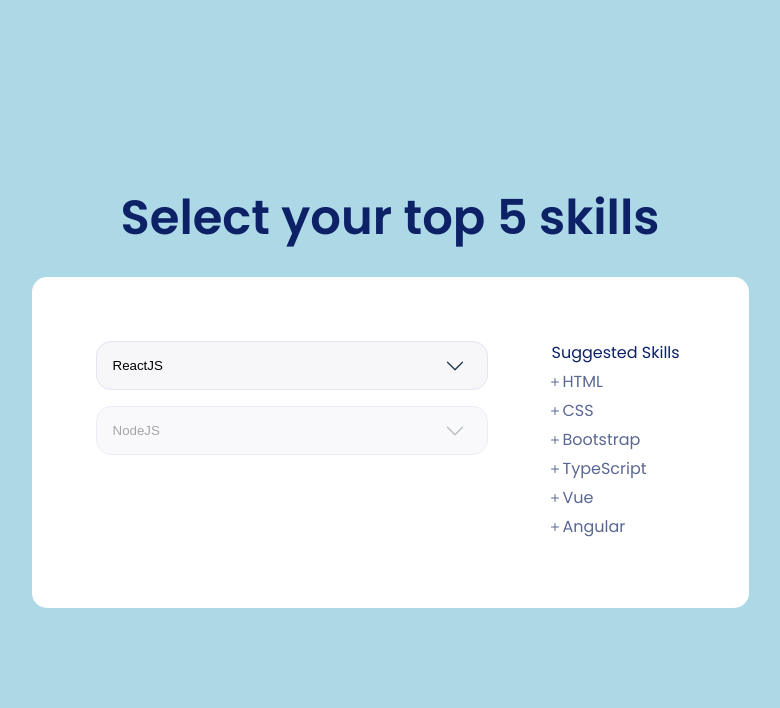
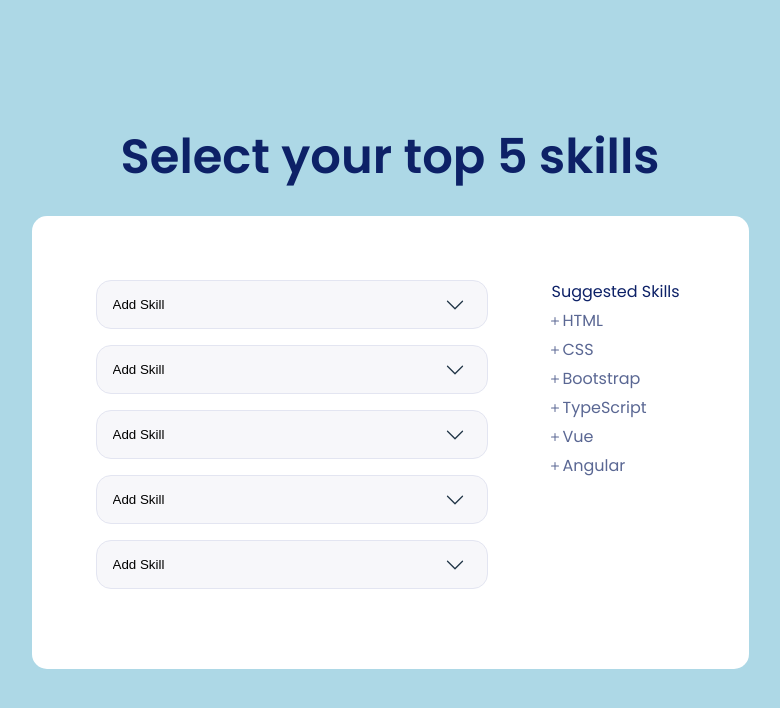
Before and after one commit to DevNik14/sortable-list-component, a React (Vite) app: page / in a window 1280 px wide. Shown: the top 708 px of the page, without its empty margins (250-1030 px from the left). Built offline with nearby package versions, Linux system fonts and the light colour scheme.

Commit message:
feat: allow user to select skill from a select option

```diff
--- a/src/Components/Delete.jsx
+++ b/src/Components/Delete.jsx
@@ -1,6 +1,6 @@
-const Delete = ({deleteHandler}) => {
+const Delete = () => {
   return (
-    <svg onClick={deleteHandler} xmlns="http://www.w3.org/2000/svg" width="16" height="16" fill="currentColor" className="bi bi-x" viewBox="0 0 16 16">
+    <svg xmlns="http://www.w3.org/2000/svg" width="16" height="16" fill="currentColor" className="bi bi-x" viewBox="0 0 16 16">
       <path d="M4.646 4.646a.5.5 0 0 1 .708 0L8 7.293l2.646-2.647a.5.5 0 0 1 .708.708L8.707 8l2.647 2.646a.5.5 0 0 1-.708.708L8 8.707l-2.646 2.647a.5.5 0 0 1-.708-.708L7.293 8 4.646 5.354a.5.5 0 0 1 0-.708" />
     </svg>
   )
--- a/src/Components/SelectedSkillsList/SelectedSkillsList.jsx
+++ b/src/Components/SelectedSkillsList/SelectedSkillsList.jsx
@@ -9,49 +9,59 @@
 
 const SelectedSkillsList = () => {
   const suggestedSKillsList = ['HTML', 'CSS', 'Bootstrap', 'TypeScript', 'Vue', 'Angular'];
-  const [selectedSKillList, setSelectedSKillList] = useState([]);
+  const [selectedSKillList, setSelectedSKillList] = useState({
+    firstSkill: '',
+    secondSkill: '',
+    thirdSkill: '',
+    fourthSkill: '',
+    fifthSkill: ''
+  });
 
   const selectSkillHandler = (e) => {
-    const selectedSKill = e.currentTarget.textContent;
-    if(selectedSKillList.includes(selectedSKill)) {
+    const selectedSKill = e.target.value;
+    if (Object.values(selectedSKillList).includes(selectedSKill)) {
       console.log('This skill already have been added');
     } else {
-      setSelectedSKillList(oldState => [...oldState, selectedSKill]);
+      setSelectedSKillList(oldState => (
+        {...oldState, [e.target.name]: selectedSKill}
+      ));
     }
   }
 
   const deleteSkillHandler = (e) => {
-    const skillToBeDeleted = e.currentTarget.parentNode.textContent.split('. ')[1];
-    setSelectedSKillList(oldState => oldState.filter(skill => skill !== skillToBeDeleted));
+    const skillToBeDeleted = e.currentTarget.parentNode.classList[1];
+    setSelectedSKillList(oldState => (
+      {...oldState, [skillToBeDeleted]: ''}
+    ));
   }
 
   return (
     <section className={`${styles.selectedSkillsListWrapper}`}>
       <ul className={`${styles.skills}`}>
-        {selectedSKillList.map((skill, i) => <li key={skill}>
-          <div className={`${styles.selectedSkill}`}>
-          {i + 1}. {skill}
-          <Delete deleteHandler={deleteSkillHandler}/>
-        </div>
-        </li>)}
-        <div className={`${styles.customSelect}`}>
-        <Down />
-          <select name="">
-            <option>ReactJS</option>
-            <option>React Native</option>
-            <option>React Redux</option>
-          </select>
-        </div>
-        <div className={`${styles.customSelect}`}>
-        <Down />
-          <select name="" disabled>
-            <option>NodeJS</option>
-            <option>ExpressJS</option>
-            <option>React Redux</option>
-          </select>
-        </div>
+        {Object.keys(selectedSKillList).map((skill, i) =>
+          <li key={skill}>
+            {selectedSKillList[skill]
+              ? <div className={`${styles.selectedSkill} ${skill}`}>
+                {i + 1}. {selectedSKillList[skill]}
+                <span onClick={deleteSkillHandler}>
+                  <Delete />
+                </span>
+              </div>
+              : <div className={`${styles.customSelect}`}>
+                <Down deleteSkillHandler={deleteSkillHandler}/>
+                <select name={skill} onChange={selectSkillHandler} value={selectedSKillList[skill]}>
+                  <option value="add skill">Add Skill</option>
+                  <option value="ReactJS">ReactJS</option>
+                  <option value="React Native">React Native</option>
+                  <option value="React Redux">React Redux</option>
+                  <option value="NodeJS">NodeJS</option>
+                </select>
+              </div>
+            }
+          </li>
+        )}
       </ul>
-      <SuggestedSkills suggestedSKillsList={suggestedSKillsList} selectSkillHandler={selectSkillHandler}/>
+      <SuggestedSkills suggestedSKillsList={suggestedSKillsList} selectSkillHandler={selectSkillHandler} />
     </section>
   )
 }
```
